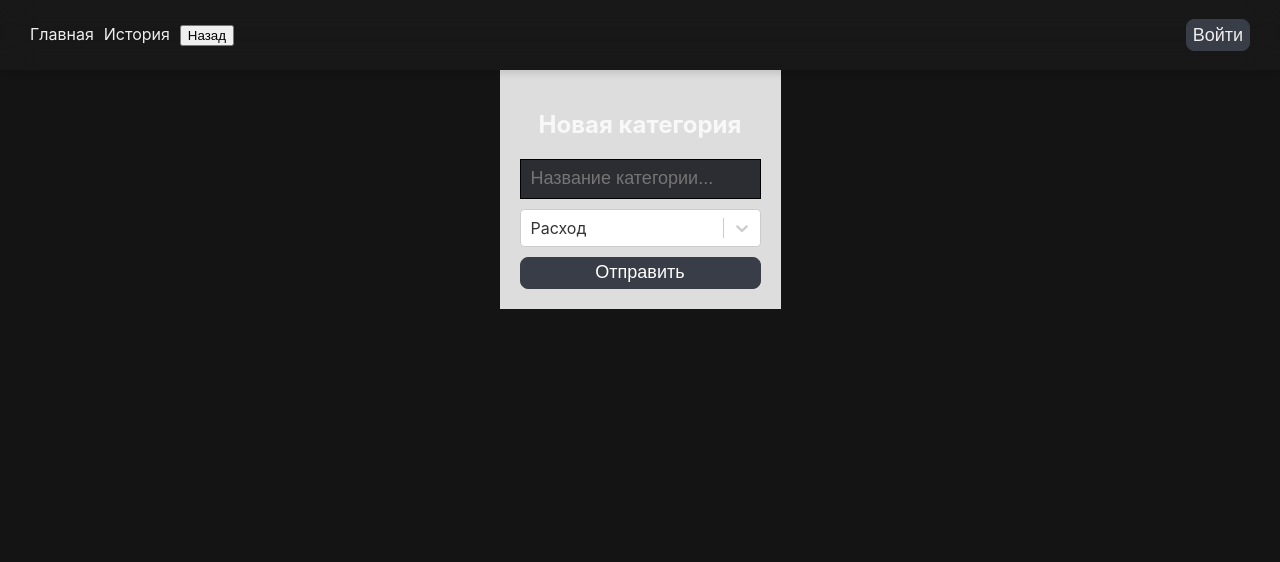
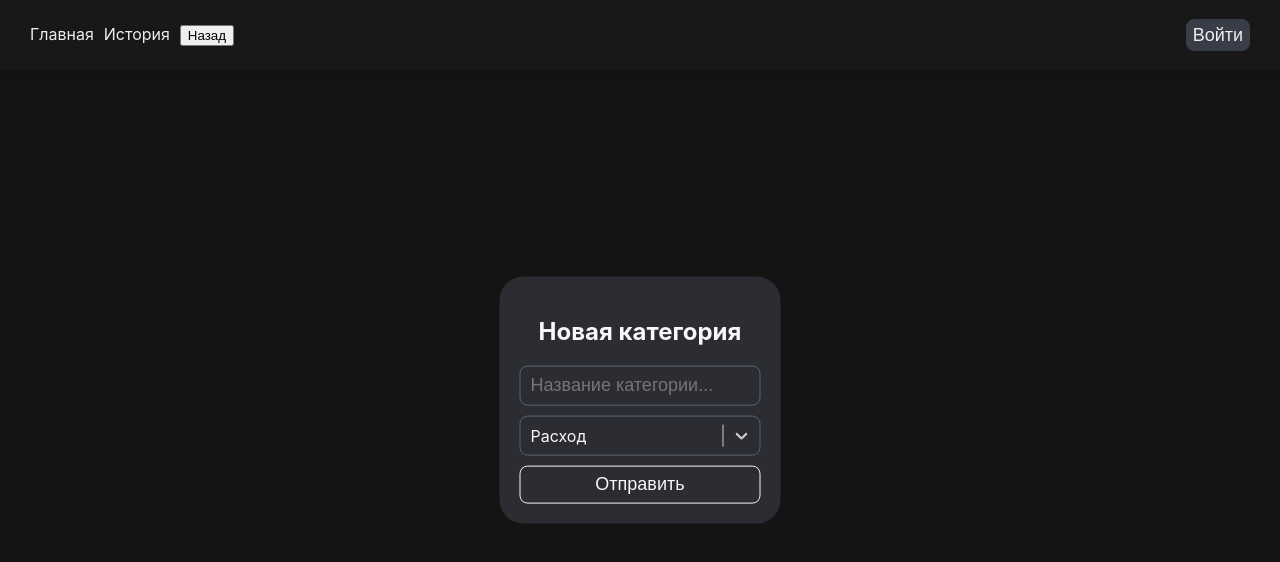
Before and after one commit to progeat/diploma-frontend-1, a React (Create React App) app in the folder frontend/: page /categories in a window 1280 px wide. Shown: the top 562 px of the page. Built offline with nearby package versions, Linux system fonts and the light colour scheme; no server answers.

Commit message:
Работа над функциональностью категории

```diff
--- a/frontend/src/pages/accounts/components/accounts-form/accounts-form.js
+++ b/frontend/src/pages/accounts/components/accounts-form/accounts-form.js
@@ -7,7 +7,7 @@ import { yupResolver } from '@hookform/resolvers/yup';
 import Select from 'react-select';
 import { Button, Input } from '../../../../components';
 import { request } from '../../../../utils';
-import { setAccount } from '../../../../actions';
+import { updateAccounts } from '../../../../actions';
 import { GET_TYPE_ACCOUNT, TYPE_ACCOUNT } from '../../../../constants';
 import styled from 'styled-components';
 
@@ -64,8 +64,7 @@ const AccountsFormContainer = ({ className, accounts }) => {
 
 			console.log('resp', data);
 
-			// TODO отправить данные на стор
-			dispatch(setAccount(data));
+			dispatch(updateAccounts);
 			if (!accountEditing) {
 				reset();
 			}
--- a/frontend/src/pages/categories/categories.js
+++ b/frontend/src/pages/categories/categories.js
@@ -15,12 +15,13 @@ const categoryFormSchema = yup.object().shape({
 	type: yup.object({ value: yup.number() }).required('Выберите тип категории'),
 });
 
+// TODO сделать константу под категории
 const categoryTypeOptions = [
 	{ value: 0, label: 'Расход' },
 	{ value: 1, label: 'Доход' },
 ];
 
-// TODO доработать валидацию и вывод значения селекта
+// TODO доработать валидацию и вывод значения селектора, сделать универсальный компонент под создание и редактирование
 const CategoriesContainer = ({ className }) => {
 	const {
 		register,
@@ -47,6 +48,7 @@ const CategoriesContainer = ({ className }) => {
 					return;
 				}
 
+				// TODO при создании категории сохранять на стор
 				console.log('resp', category);
 				reset();
 			},
@@ -68,6 +70,7 @@ const CategoriesContainer = ({ className }) => {
 							onChange: () => setServerError(null),
 						})}
 					/>
+					{/* TODO подумать о реализации табом */}
 					<Controller
 						name="type"
 						control={control}
@@ -75,13 +78,17 @@ const CategoriesContainer = ({ className }) => {
 							<Select
 								{...field}
 								className="select"
+								classNamePrefix="select"
 								options={categoryTypeOptions}
-								// defaultValue={accountTypeOptions[0]}
 								placeholder="Выберите тип категории"
 							/>
 						)}
 					/>
-					<Button type="submit" disabled={!!formError}>
+					<Button
+						className="button-submit"
+						type="submit"
+						disabled={!!formError}
+					>
 						Отправить
 					</Button>
 					{errorMessage && <div className="error">{errorMessage}</div>}
@@ -91,18 +98,24 @@ const CategoriesContainer = ({ className }) => {
 	);
 };
 
+// TODO переименовать в Category
 export const Categories = styled(CategoriesContainer)`
 	display: flex;
 	justify-content: center;
 	align-items: center;
 
 	& .form-wrapper {
+		position: absolute;
+		top: 50%;
+		left: 50%;
+		transform: translate(-50%, -50%);
 		display: flex;
 		flex-direction: column;
 		align-items: center;
 		width: 281px;
+		border-radius: 24px;
 		padding: 20px;
-		background-color: #ddd;
+		background-color: #2b2d32;
 	}
 
 	& .form {
@@ -122,4 +135,78 @@ export const Categories = styled(CategoriesContainer)`
 	& .error {
 		color: red;
 	}
+
+	& input {
+		margin-bottom: 10px;
+		border-radius: 8px;
+		border-color: #5e636f;
+		color: #f8f8f9;
+	}
+
+	& input:not(:first-child) {
+		margin-bottom: 20px;
+	}
+
+	& input:hover {
+		outline: 2px solid #f8f8f9;
+	}
+
+	& .select {
+		margin-bottom: 10px;
+		width: 100%;
+	}
+
+	& .select__control {
+		height: 40px;
+		border-radius: 8px;
+		border-color: #5e636f;
+	}
+
+	& .select__control,
+	.select__menu {
+		background-color: #2b2d32;
+	}
+
+	& .select__placeholder,
+	.select__single-value {
+		color: #f8f8f9;
+	}
+
+	& .select__control:hover {
+		border-color: #f8f8f9;
+		box-shadow: 0 0 0 1px #f8f8f9;
+	}
+
+	& .select__control--is-focused {
+		border-color: #f8f8f9;
+		box-shadow: 0 0 0 1px #f8f8f9;
+	}
+
+	& .select__menu {
+		z-index: 10;
+	}
+
+	& .select__option:hover,
+	.select__option--is-focused {
+		color: #2b2d32;
+		background-color: #f8f8f9;
+	}
+
+	& .select__option--is-selected {
+		color: #4d525f;
+		background-color: rgb(179, 179, 179);
+	}
+
+	& .button-submit {
+		height: 38px;
+		border: 1px solid #f8f8f9;
+		border-radius: 8px;
+		color: #f8f8f9;
+		background-color: #2b2d32;
+	}
+
+	& .button-submit:hover {
+		color: #000;
+		background-color: #f8f8f9;
+	}
 `;
```
